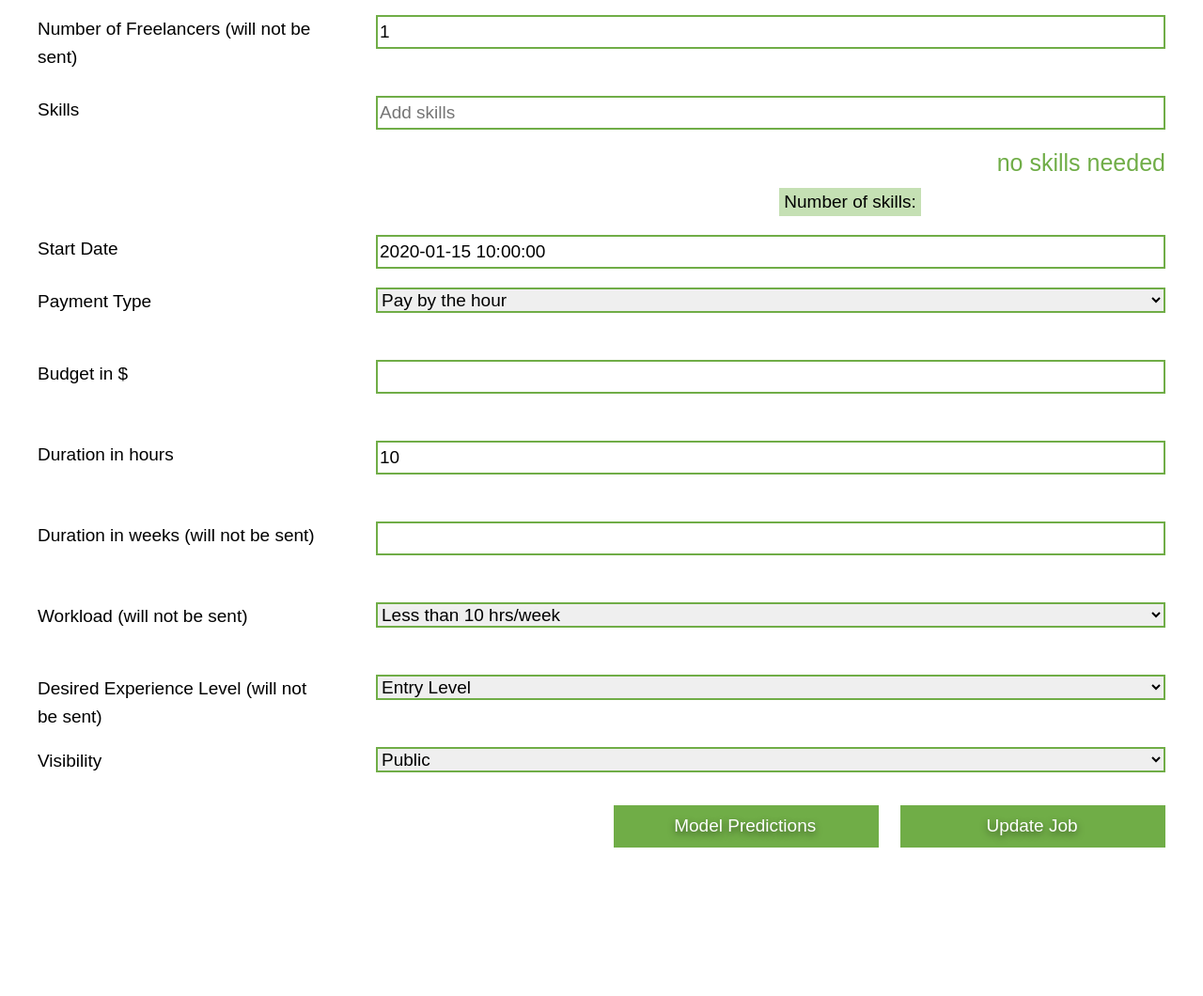
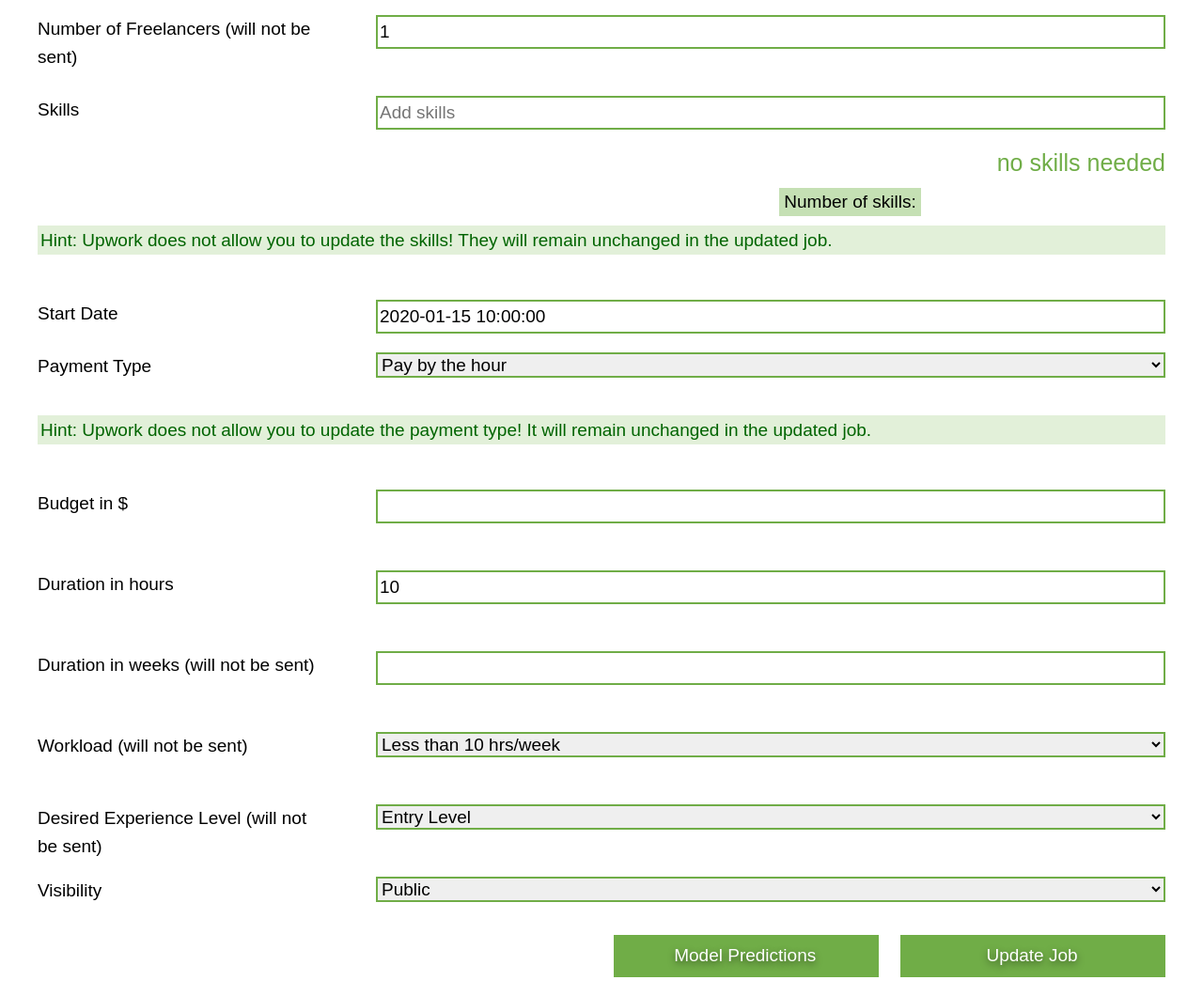
Before and after one commit to savf/gemjob, a Flask app: template webserver_module/templates/job.html in a window 1280 px wide. Shown: the part 946-2006 px from the top of the page at 94% size. Before the commit the page ends 1848 px from the top, so only its background shows below. Run offline with Flask 2, Linux system fonts and the light colour scheme; the template is opened without the code that fills it: most values are stand-ins (such as "Sample title", 1, 10 or a date in 2020).

Commit message:
Send and Update job working

```diff
--- a/webserver_module/app.py
+++ b/webserver_module/app.py
@@ -7,7 +7,7 @@ import upwork
 import credentials
 import datetime
 from pretty_print import *
-module_urls = {'D': 'http://data_module:5000/', 'DM': 'http://data_mining_module:5000/', 'DB': 'http://database_module:8080/', 'CL': 'http://cluster_module:5002/', 'BU': 'http://budget_module:5003/', 'FE': 'http://feedback_module:5004/', 'JO': 'http://jobtype_module:5005/'}
+module_urls = {'D': 'http://data_module:5000/', 'DB': 'http://database_module:8080/', 'CL': 'http://cluster_module:5002/', 'BU': 'http://budget_module:5003/', 'FE': 'http://feedback_module:5004/', 'JO': 'http://jobtype_module:5005/'}
 # module_urls = {'D': 'http://localhost:5000/', 'DM': 'http://localhost:5001/', 'DB': 'http://localhost:8001/', 'CL': 'http://localhost:5002/', 'BU': 'http://localhost:5003/', 'FE': 'http://localhost:5004/', 'JO': 'http://localhost:5005/'}
 
 GLOBAL_VARIABLE = {}
@@ -181,6 +181,7 @@ def job_existing(id):
                                timeout=30)
         update_job_info = client.hr.get_job(id)
         pretty_print_dict(update_job_info)
+        update_job_info["job_id"] = id
         if update_job_info["category2"] != "Data Science & Analytics":
             return job(client=client, warning="The selected job is not a Data Science job!")
         return job(client=client, update_job_info=update_job_info)
@@ -233,8 +234,8 @@ def get_realtime_predictions():
     try:
         result = requests.post(module_urls['CL']+"get_predictions/", json=json_data)
         return jsonify(result=result.content)
-        # return jsonify(result="Not implemented")
-    except:
+    except Exception as e:
+        print "Exception: {}".format(e)
         return None # jsonify(result='Server not responding')
 
 
@@ -251,6 +252,69 @@ def get_model_predictions():
             print "Exception: {}".format(e)
     return jsonify(result=predictions)
 
+
+@app.route('/submit_job')
+def submit_job():
+    json_data = request.args.to_dict()
+    try:
+        access_token = session['access_token']
+        access_token_secret = session['access_token_secret']
+        client = upwork.Client(public_key=credentials.public_key, secret_key=credentials.secret_key,
+                               oauth_access_token=access_token,
+                               oauth_access_token_secret=access_token_secret,
+                               timeout=30)
+        user_info = session.get('user_info')
+        team_id = user_info['teams'][0]['reference']
+
+        skills = json_data.get("skills", "")
+        skills = skills.split()
+
+        result = client.hr.post_job(buyer_team_reference=team_id,
+                                    title=json_data.get("title", ""),
+                                    job_type=json_data.get("job_type", ""),
+                                    description=json_data.get("snippet", ""),
+                                    visibility=json_data.get("visibility", ""),
+                                    category2="Data Science & Analytics",
+                                    subcategory2=json_data.get("subcategory2", ""),
+                                    start_date=json_data.get("start_date", ""),
+                                    budget=json_data.get("budget", 10),
+                                    duration=json_data.get("duration", 10),
+                                    skills=skills)
+        return jsonify(result=result['job']['reference'])
+    except Exception as e:
+        print "Exception: {}".format(e)
+        return None
+
+
+@app.route('/update_job/id=<string:id>')
+def update_job(id):
+    json_data = request.args.to_dict()
+    try:
+        access_token = session['access_token']
+        access_token_secret = session['access_token_secret']
+        client = upwork.Client(public_key=credentials.public_key, secret_key=credentials.secret_key,
+                               oauth_access_token=access_token,
+                               oauth_access_token_secret=access_token_secret,
+                               timeout=30)
+        user_info = session.get('user_info')
+        team_id = user_info['teams'][0]['reference']
+
+        result = client.hr.update_job(job_id=id, buyer_team_reference=team_id,
+                                    title=json_data.get("title", ""),
+                                    description=json_data.get("snippet", ""),
+                                    visibility=json_data.get("visibility", ""),
+                                    category2="Data Science & Analytics",
+                                    subcategory2=json_data.get("subcategory2", ""),
+                                    start_date=json_data.get("start_date", ""),
+                                    budget=json_data.get("budget", 10),
+                                    duration=json_data.get("duration", 10),
+									status='open')
+        return jsonify(result=result['job']['message'])
+    except Exception as e:
+        print "Exception: {}".format(e)
+        return None
+
+
 if __name__ == '__main__':
     app.secret_key = 'xyz'
     app.run(debug=True, use_debugger=False, use_reloader=False, host="0.0.0.0", port=8000)
--- a/webserver_module/static/job_script.js
+++ b/webserver_module/static/job_script.js
@@ -112,6 +112,57 @@ $(document).ready(function() {
         e.preventDefault();
         return false;
     });
+
+    $('#SubmitButton').bind('click', function(e) {
+        $("#Status").text("Submitting job ...").removeClass("Warning").removeClass("OK");
+        $('#SubmitButton').prop("disabled",true).addClass("Disabled");
+
+        $.getJSON($SCRIPT_ROOT + '/submit_job', form_values).done(function (data) {
+            if (data && data.result && data.result.length > 0) {
+                $("#Status").text("Job submitted").addClass("OK").removeClass("Warning");
+                $("#FormSectionText").html("<a href='/' class='JobSent'>Success</a>")
+            }
+            else {
+                $("#Status").text("Submitting job failed").addClass("Warning").removeClass("OK");
+                showPopUp("Error", "Submitting job failed")
+            }
+            $('#SubmitButton').prop("disabled",false).removeClass("Disabled");
+
+        }).fail(function( jqxhr, textStatus, error ) {
+            $('#SubmitButton').prop("disabled",false).removeClass("Disabled");
+            $("#Status").text("Submitting job failed").addClass("Warning").removeClass("OK");
+            showPopUp("Error", "Submitting job failed")
+        });
+
+        e.preventDefault();
+        return false;
+    });
+
+    $('#UpdateButton').bind('click', function(e) {
+        $("#Status").text("Updating job ...").removeClass("Warning").removeClass("OK");
+        $('#UpdateButton').prop("disabled",true).addClass("Disabled");
+
+        $.getJSON($SCRIPT_ROOT + '/update_job/id=' + job_id, form_values).done(function (data) {
+            if (data && data.result && data.result == "updated") {
+                $("#Status").text("Job updated").addClass("OK").removeClass("Warning");
+                $("#FormSectionText").html("<a href='/' class='JobSent'>Success</a>")
+            }
+            else {
+                $("#Status").text("Updating job failed").addClass("Warning").removeClass("OK");
+                showPopUp("Error", "Updating job failed")
+            }
+            $('#UpdateButton').prop("disabled",false).removeClass("Disabled");
+
+        }).fail(function( jqxhr, textStatus, error ) {
+            $('#UpdateButton').prop("disabled",false).removeClass("Disabled");
+            $("#Status").text("Updating job failed").addClass("Warning").removeClass("OK");
+            showPopUp("Error", "Updating job failed")
+        });
+
+        e.preventDefault();
+        return false;
+    });
+
 	$('#ModelButton').prop("disabled",true).addClass("Disabled");
 	$('#SubmitButton').prop("disabled",true).addClass("Disabled");
 	$('#UpdateButton').prop("disabled",true).addClass("Disabled");
@@ -256,6 +307,8 @@ function addSkillToList(skillItem){
             updateRealTimePredictions();
         }
     });
+
+    form_values["skills"] = getSkillsString();
 }
 
 function skill_input() {
@@ -334,7 +387,6 @@ function updateRealTimePredictions(){
 
     // get predictions
     $("#Status").text("Updating recommendations ...").removeClass("Warning").removeClass("OK");
-    form_values["skills"] = getSkillsString();
 
     $.getJSON($SCRIPT_ROOT + '/get_realtime_predictions', form_values).done(function (data) {
         var time = new Date();
--- a/webserver_module/static/style.css
+++ b/webserver_module/static/style.css
@@ -154,6 +154,7 @@ a:hover{
     min-height: 80px;
     box-shadow: 0px 5px 7px rgba(0, 0, 0, 0.2);
     min-width: 280px;
+    z-index: 10;
 }
 
 .Header a, .Header a:hover{
@@ -223,6 +224,7 @@ a:hover{
     margin-right: 2%;
     display: inline-block;
     vertical-align: top;
+    text-align: left;
 }
 .TableStyle:nth-child(even){
     color: darkgreen;
@@ -345,6 +347,19 @@ a.Button:hover{
     margin-top: 30px;
 }
 
+.JobSent, a.JobSent, a.JobSent:hover, a.JobSent:active, a.JobSent:visited{
+    text-align: center;
+    font-size: 30px;
+    color: darkgreen;
+    margin-top: 30px;
+    text-decoration: none;
+    display: block;
+}
+
+a.JobSent:hover, a.JobSent:active, a.JobSent:visited{
+    text-decoration: underline;
+}
+
 /* Formatting */
 
 .Warning{
@@ -353,6 +368,13 @@ a.Button:hover{
 
 .OK{
     color: green !important;
+}
+
+.Hint{
+    background: #e2f0d9;
+    color: darkgreen;
+    line-height: 25px;
+    padding: 3px;
 }
 
 /* PopUp */
--- a/webserver_module/templates/job.html
+++ b/webserver_module/templates/job.html
@@ -28,6 +28,7 @@
         form_values["client_reviews_count"] = {{ client_info["client_reviews_count"] }};
         form_values["client_jobs_posted"] = {{ client_info["client_jobs_posted"] }};
         form_values["client_past_hires"] = {{ client_info["client_past_hires"] }};
+        job_id = "{{ update_job_info["job_id"] }}";
 
         var skills_preselected = [{% if update_job_info["skills"] %}{% set list_of_skills = update_job_info["skills"].split(',') %}{% for skill in list_of_skills %}"{{ skill }}",{% endfor %}{% endif %}];
 
@@ -68,7 +69,7 @@
     </div>
 
     <div class="Section">
-        <div class="Text">
+        <div id="FormSectionText" class="Text">
             <form action="." method="POST">
 
                 {% if warning %}
@@ -112,6 +113,11 @@
                 <p id="SkillsList" style="margin-top:-3px;margin-bottom: 5px;"></p>
                 <div class="RecommendationLabel">Number of skills:</div> <div id="skills_number"  name="Number of skills" class="LiveRecommendation"></div></div>
 
+                {% if update_job_info %}
+                    <p class="Hint">Hint: Upwork does not allow you to update the skills! They will remain unchanged in the updated job.</p>
+                    <br><br>
+                {% endif %}
+
                 <div class="Label">Start Date</div><div class="LabeledElement">
                 <input class="ReadInput" id="Datepicker" type="text" name="start_date" size=50 value="{{ current_date }}"  onblur="onValueInput(name, value)">
                 </div>
@@ -122,6 +128,11 @@
                     <option value="fixed-price" {% if update_job_info["job_type"] == "fixed-price" %} selected="selected" {% endif %}>Fixed price</option>
                 </select>
                 <div id="job_type" name="Payment Type" class="LiveRecommendation"></div></div>
+
+                {% if update_job_info %}
+                    <p class="Hint">Hint: Upwork does not allow you to update the payment type! It will remain unchanged in the updated job.</p>
+                    <br><br>
+                {% endif %}
 
                 <span class="IfFixed"><div class="Label">Budget in $</div><div class="LabeledElement">
                 <input id="BudgetInput" class="ReadInput" type="number" min="0" step="1" name="budget" size=50 maxlength=120  onblur="onValueInput(name, value)" value={{ update_job_info["budget"] }}>
```
